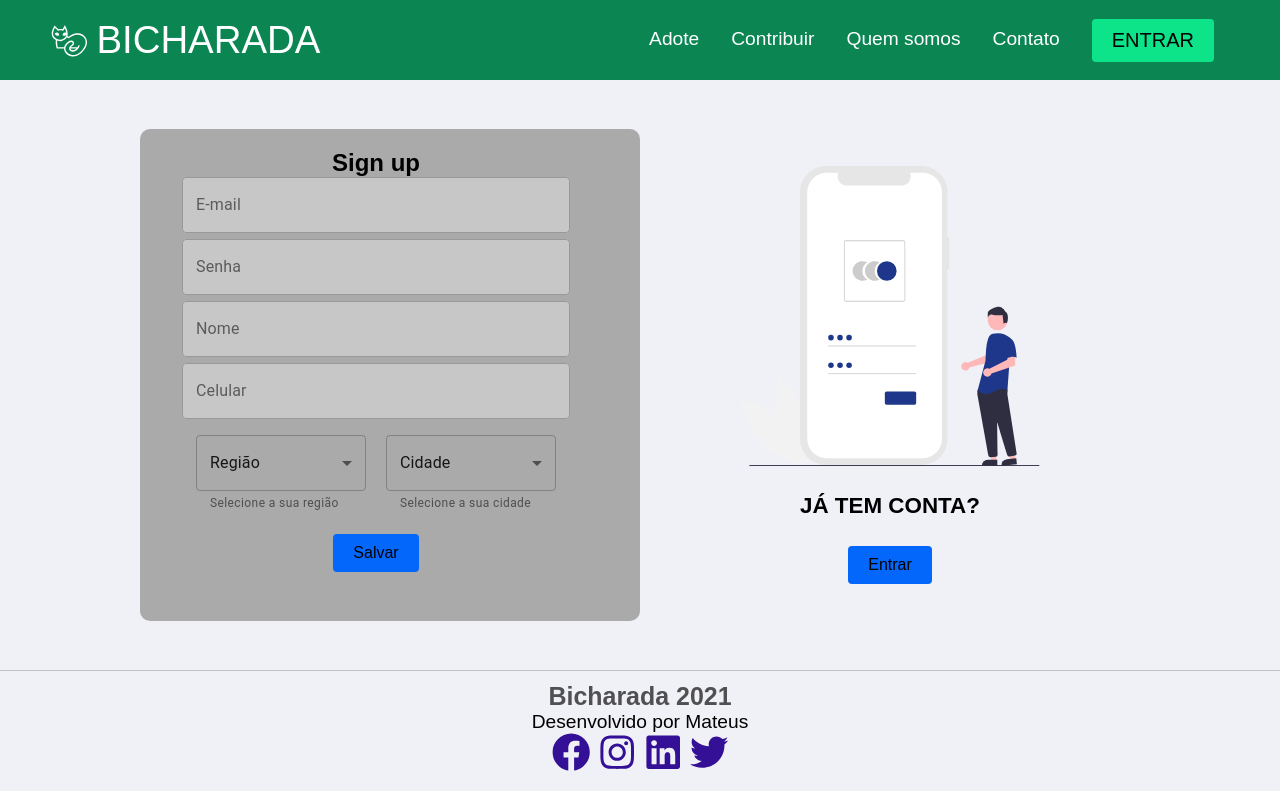
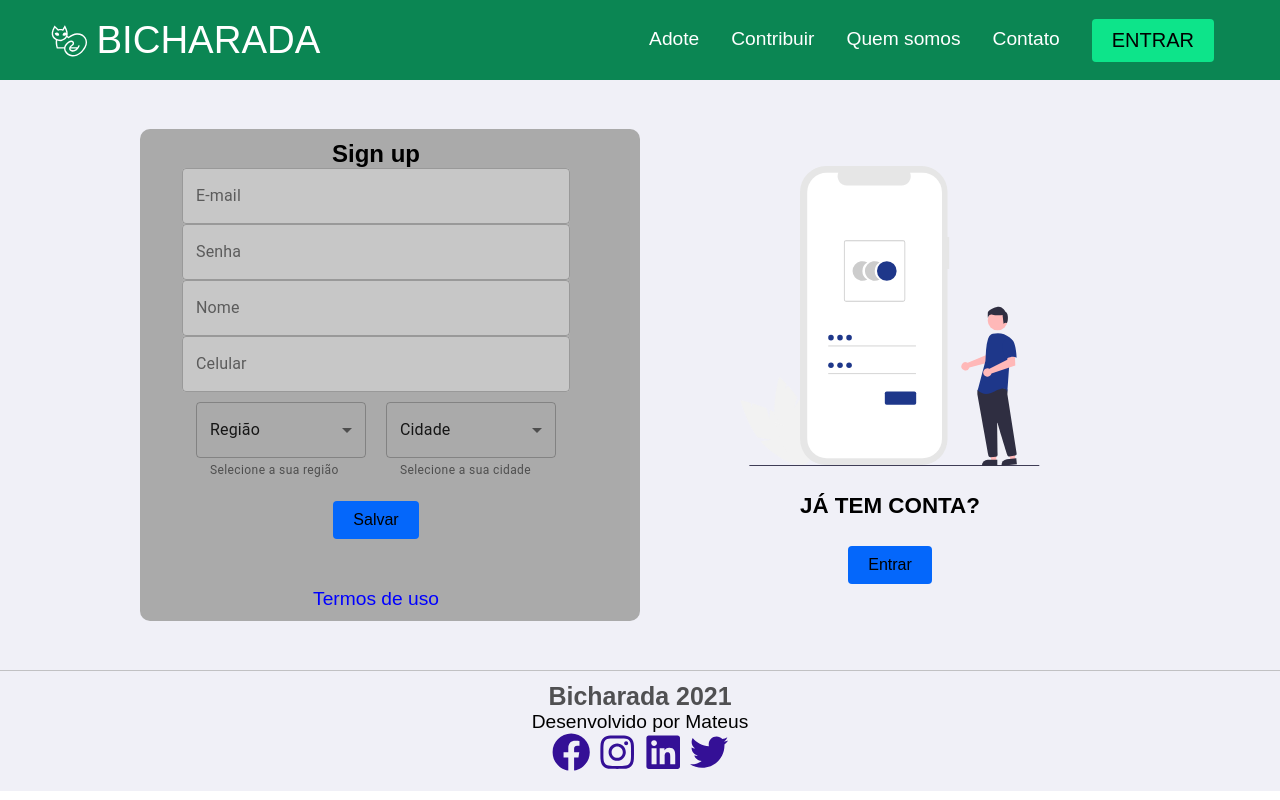
Before and after one commit to mateus-luciano/bicharada-web, a React (Create React App) app: page /sign-up in a window 1280 px wide. Built offline with nearby package versions, Linux system fonts and the light colour scheme; no server answers.

Commit message:
add links, use term an forgot password

```diff
--- a/src/pages/Login/index.jsx
+++ b/src/pages/Login/index.jsx
@@ -27,6 +27,7 @@ import {
   Form,
   Input,
   CollapseDiv as Collapse,
+  LinkForgotPassword,
 } from './styles';
 
 export default () => {
@@ -168,6 +169,9 @@ export default () => {
           <Button type="submit">
             Entrar
           </Button>
+          <LinkForgotPassword to="/forgot-password">
+            Esqueceu sua senha?
+          </LinkForgotPassword>
         </Form>
         <Collapse in={showAlert}>
           {showErrorAlert && (
--- a/src/pages/Login/styles.jsx
+++ b/src/pages/Login/styles.jsx
@@ -123,3 +123,15 @@ export const CollapseDiv = styled(Collapse)`
   border-radius: 3px;
   margin: 2%;
 `;
+
+export const LinkForgotPassword = styled(IntLink)`
+  font-size: 1.2em;
+  font-weight: 500;
+  color: #00f;
+  margin-top: 20px;
+
+  &:hover {
+    text-decoration: underline;
+    color: #3737eb;
+  }
+`;
--- a/src/pages/SignUp/index.jsx
+++ b/src/pages/SignUp/index.jsx
@@ -32,6 +32,7 @@ import {
   Input,
   SelectContainer,
   CollapseDiv as Collapse,
+  LinkUseTerms,
 } from './styles';
 
 export default () => {
@@ -287,6 +288,9 @@ export default () => {
             </Snackbar>
             )}
           </Collapse>
+          <LinkUseTerms to="/use-terms">
+            Termos de uso
+          </LinkUseTerms>
         </Form>
       </SignUpSection>
     </SignUpContainer>
--- a/src/pages/SignUp/styles.jsx
+++ b/src/pages/SignUp/styles.jsx
@@ -130,3 +130,15 @@ export const CollapseDiv = styled(Collapse)`
   border-radius: 3px;
   margin: 2%;
 `;
+
+export const LinkUseTerms = styled(IntLink)`
+  font-size: 1.2em;
+  font-weight: 500;
+  color: #00f;
+  margin-top: 20px;
+
+  &:hover {
+    text-decoration: underline;
+    color: #3737eb;
+  }
+`;
```
